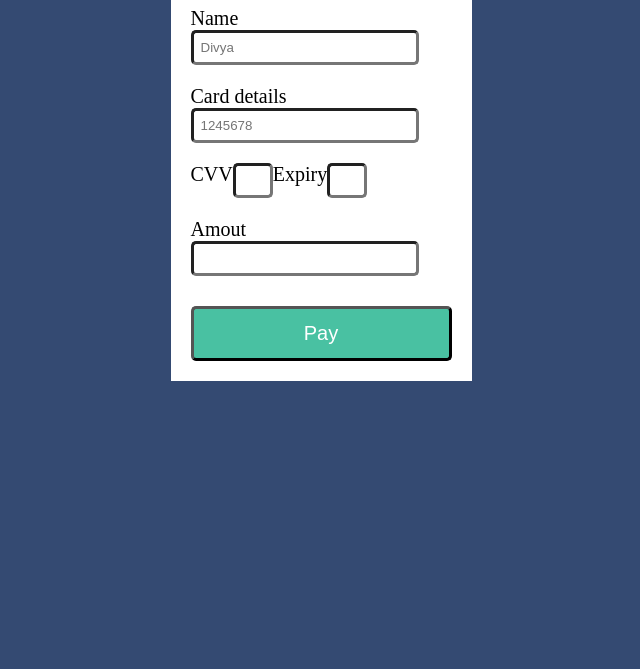
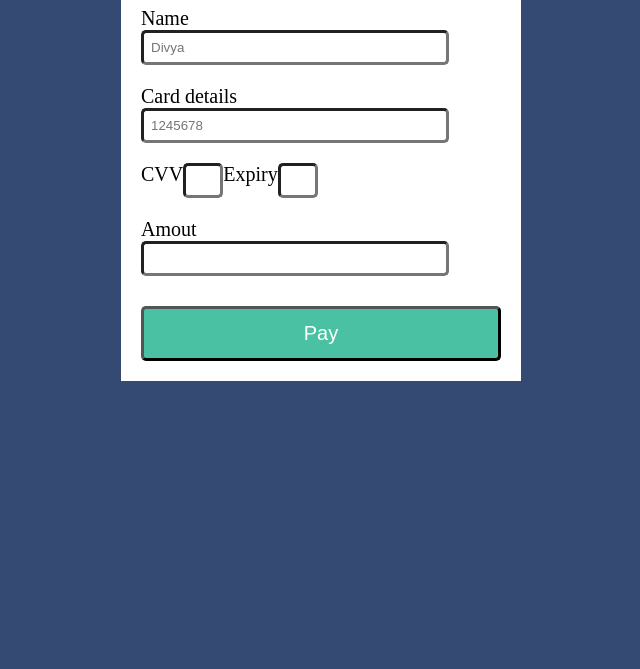
Before and after one commit to divyakumars/FORMS, a plain HTML site: page pay.html in a window 1280 px wide. Shown: the part 131-800 px from the top of the page, without its empty margins (319-959 px from the left). Drawn offline with Linux system fonts and the light colour scheme.

Commit message:
Update pay.html

```diff
--- a/pay.html
+++ b/pay.html
@@ -12,7 +12,7 @@
         }
 
         .pay {
-            width: 25%;
+            width: 400px;
             height: auto;
             margin: auto;
             background-color: white;
```
